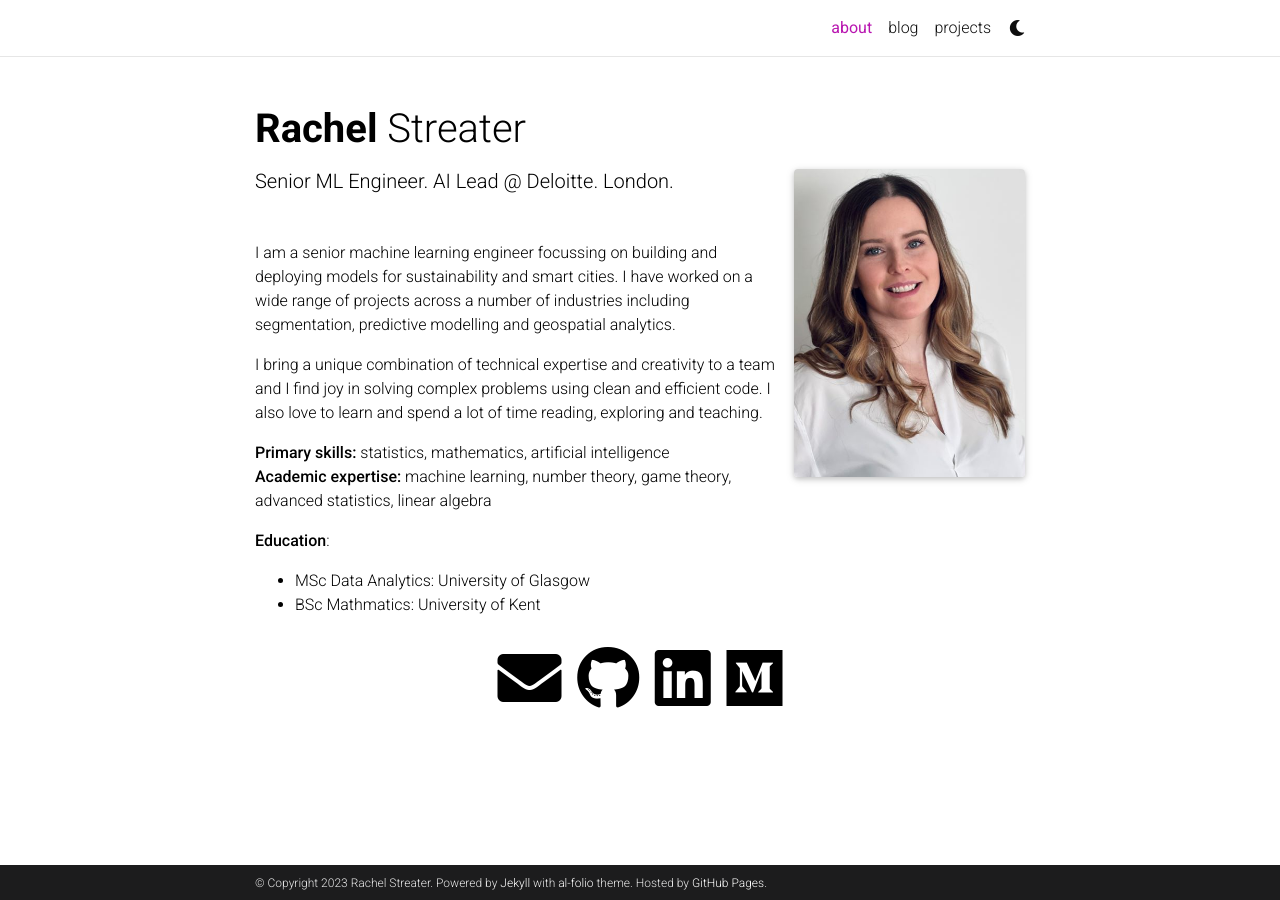
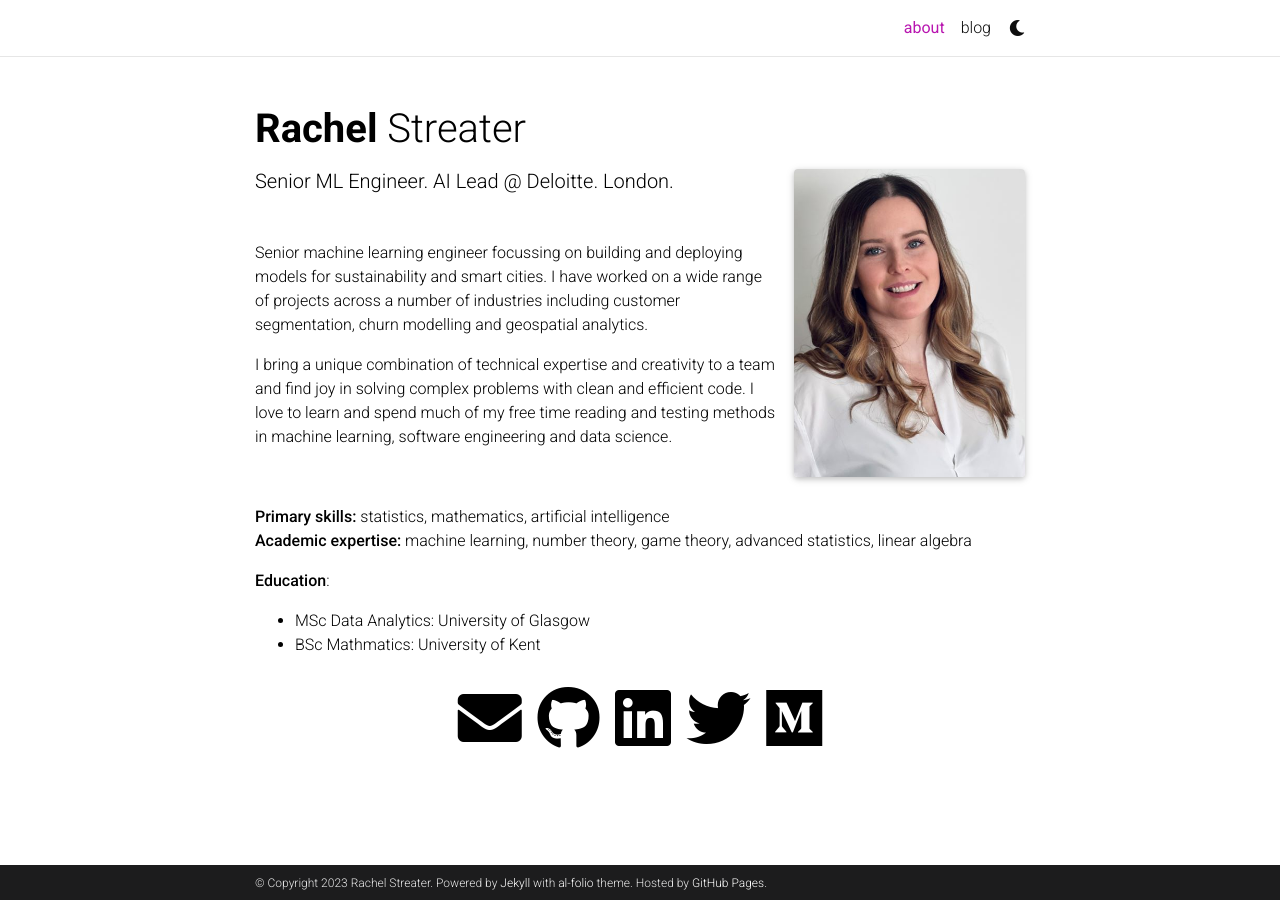
Before and after one commit to rachelstreater/rachelstreater.github.io, a Jekyll site: the page built from _pages/about.md, in a window 1280 px wide. Built offline with Jekyll 4.4.1, drawn with Linux system fonts in a browser that asks for light colours; comment, search, counter and statistics services are not loaded; a style sheet for code colours, icons or effects is not loaded.

Commit message:
disabled project page

```diff
--- a/_config.yml
+++ b/_config.yml
@@ -8,7 +8,7 @@ middle_name:
 last_name: Streater
 email: contact@rachelstreater.com
 description: > # the ">" symbol means to ignore newlines until "footer_text:"
-  My portfolio site
+  Senior Machine Learning Engineer based in London
 footer_text: >
   Powered by <a href="https://jekyllrb.com/" target="_blank">Jekyll</a> with <a href="https://github.com/alshedivat/al-folio">al-folio</a> theme.
   Hosted by <a href="https://pages.github.com/" target="_blank">GitHub Pages</a>.
@@ -72,7 +72,7 @@ og_image: # The site-wide (default for all links) Open Graph preview image
 
 github_username: rachelstreater # your GitHub user name
 gitlab_username: # your GitLab user name
-twitter_username: # your Twitter handle
+twitter_username: rlstreater_ # your Twitter handle
 mastodon_username: # your mastodon instance+username in the format instance.tld/@username
 linkedin_username: rachel-streater # your LinkedIn user name
 telegram_username: # your Telegram user name
--- a/_pages/about.md
+++ b/_pages/about.md
@@ -23,9 +23,15 @@ social: true  # includes social icons at the bottom of the page
 
 <br>
 
-I am a senior machine learning engineer focussing on building and deploying models for sustainability and smart cities. I have worked on a wide range of projects across a number of industries including segmentation, predictive modelling and geospatial analytics.
+Senior machine learning engineer focussing on building and deploying models for sustainability and smart cities. I have worked on a wide range of projects across a number of industries including customer segmentation, churn modelling and geospatial analytics.
 
-I bring a unique combination of technical expertise and creativity to a team and I find joy in solving complex problems using clean and efficient code. I also love to learn and spend a lot of time reading, exploring and teaching. <br>
+I bring a unique combination of technical expertise and creativity to a team and find joy in solving complex problems with clean and efficient code. I  love to learn and spend much of my free time reading and testing methods in machine learning, software engineering and data science.
+
+
+
+<br>
+
+
 
 **Primary skills:** statistics, mathematics, artificial intelligence <br>
 **Academic expertise:** machine learning, number theory, game theory, advanced statistics, linear algebra <br>
```
Also changed, not shown: _pages/projects.md (+1 -1 lines).
